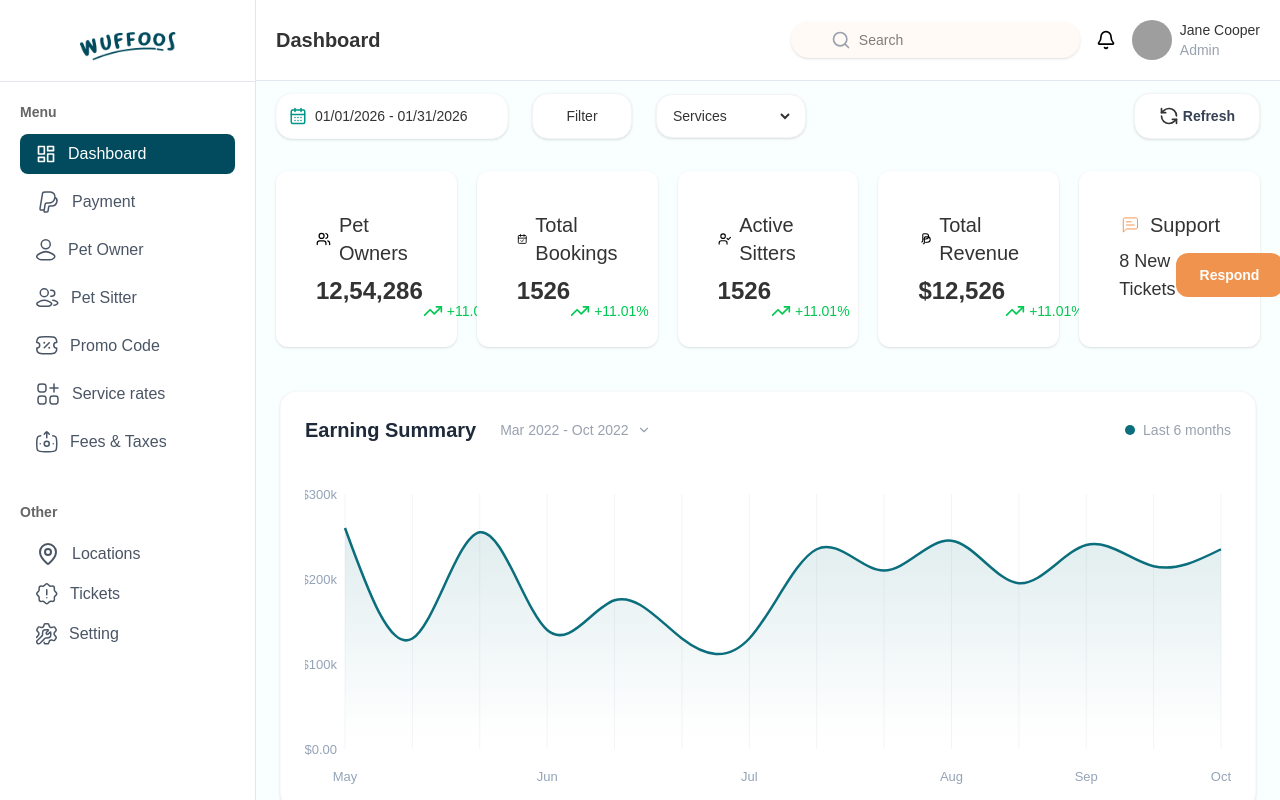
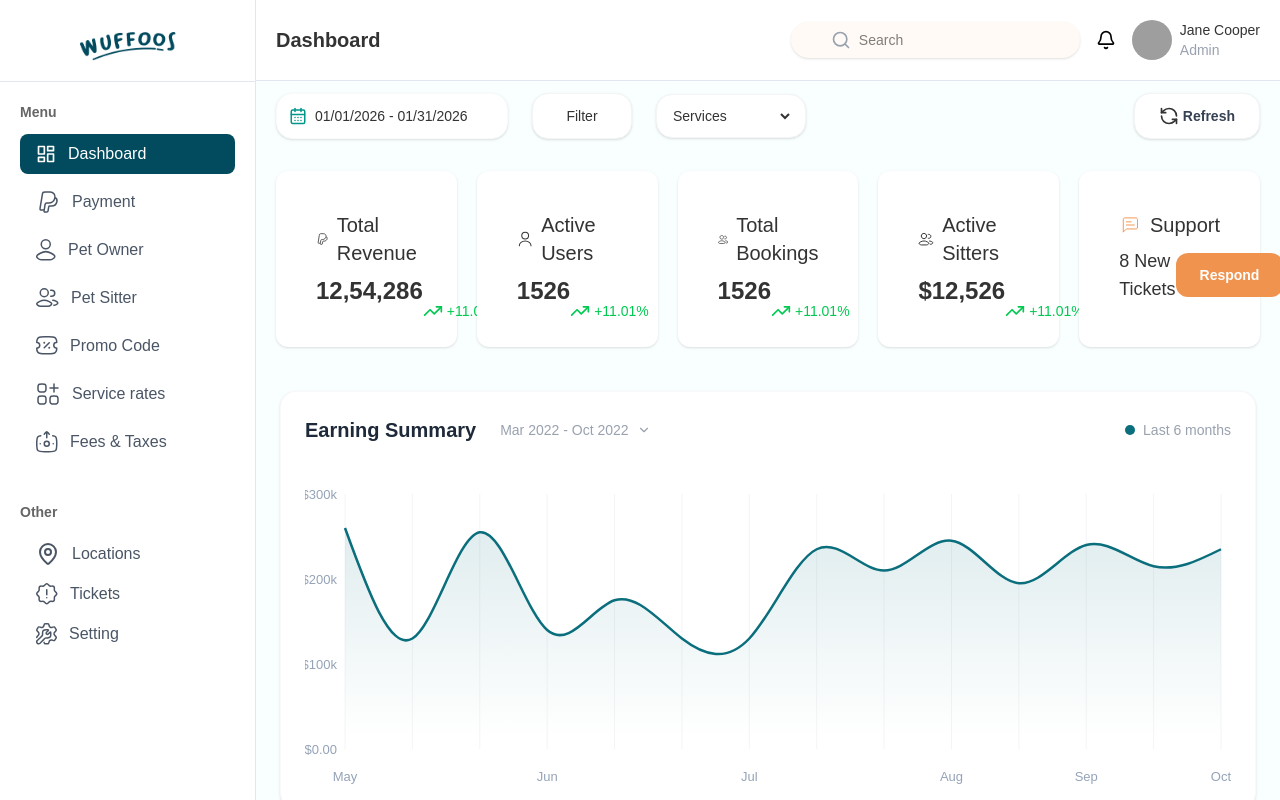
Before and after one commit to Topan-Roy/pet-care-DB, a React (Vite) app: page /dashboard in a window 1280 px wide. Shown: the top 800 px of the page. Built offline with nearby package versions, Linux system fonts and the light colour scheme; grey boxes are pictures that could not be loaded.

Commit message:
added update

```diff
--- a/src/Components/DashBoardCard.jsx
+++ b/src/Components/DashBoardCard.jsx
@@ -1,10 +1,5 @@
 import React from "react";
-import {
-  Users,
-  CalendarCheck,
-  UserCheck,
-  TrendingUp,
-} from "lucide-react";
+import { Users, CalendarCheck, UserCheck, TrendingUp } from "lucide-react";
 import { Link } from "react-router";
 
 const DashBoardCard = () => {
@@ -13,8 +8,26 @@ const DashBoardCard = () => {
       <div className="grid grid-cols-1 md:grid-cols-5 gap-5">
         <div className="bg-white p-10 rounded-xl shadow-sm">
           <div className="flex items-center gap-2 text-sm">
-            <Users size={20} />
-            <span className="text-[#333333] text-xl">Pet Owners</span>
+            <svg
+              width="24"
+              height="24"
+              viewBox="0 0 24 24"
+              fill="none"
+              xmlns="http://www.w3.org/2000/svg"
+            >
+              <path
+                d="M6.29358 4.83499L4.16511 17.6712C3.98586 18.7522 3.89623 19.2927 4.19427 19.6464C4.49231 20 5.03749 20 6.12785 20H6.53027C7.35308 20 7.76448 20 8.04501 19.7555C8.32554 19.5109 8.38372 19.1016 8.50008 18.2828L8.96761 14.9934C9.00457 14.7333 9.02305 14.6033 9.05213 14.492C9.26041 13.6948 9.93391 13.1077 10.7485 13.0132C10.8622 13 10.9929 13 11.2543 13H12.4163C15.5113 13 18.1943 10.8473 18.8803 7.81384C19.5536 4.83576 17.3016 2 14.2631 2L9.62312 2C8.5093 2 7.95239 2 7.51383 2.2348C7.26304 2.36907 7.04377 2.55577 6.87077 2.78235C6.56824 3.17856 6.47669 3.7307 6.29358 4.83499Z"
+                stroke="#333333"
+                stroke-width="1.5"
+              />
+              <path
+                d="M8.24315 19.5001L8.01451 20.8328C7.90978 21.4432 8.38532 22.0001 9.01128 22.0001H11.0018C11.4961 22.0001 11.9179 21.6467 11.9991 21.1645L12.7285 16.8357C12.8098 16.3535 13.2316 16.0001 13.7258 16.0001H15.5289C18.11 16.0001 20.3448 14.2269 20.9047 11.7348C21.2967 9.99028 20.4437 8.31017 19 7.50122"
+                stroke="#333333"
+                stroke-width="1.5"
+              />
+            </svg>
+
+            <span className="text-[#333333] text-xl">Total Revenue</span>
           </div>
           <div className="flex items-center justify-between mt-2">
             <h3 className="text-2xl font-bold text-[#333333]">12,54,286</h3>
@@ -26,7 +39,66 @@ const DashBoardCard = () => {
         </div>
         <div className="bg-white p-10 rounded-xl shadow-sm">
           <div className="flex items-center gap-2 text-sm">
-            <CalendarCheck size={20} />
+            <svg
+              width="24"
+              height="24"
+              viewBox="0 0 24 24"
+              fill="none"
+              xmlns="http://www.w3.org/2000/svg"
+            >
+              <path
+                d="M12 12C14.7614 12 17 9.76142 17 7C17 4.23858 14.7614 2 12 2C9.23858 2 7 4.23858 7 7C7 9.76142 9.23858 12 12 12Z"
+                stroke="#333333"
+                stroke-width="1.5"
+                stroke-linecap="round"
+                stroke-linejoin="round"
+              />
+              <path
+                d="M20.5901 22C20.5901 18.13 16.7402 15 12.0002 15C7.26015 15 3.41016 18.13 3.41016 22"
+                stroke="#333333"
+                stroke-width="1.5"
+                stroke-linecap="round"
+                stroke-linejoin="round"
+              />
+            </svg>
+
+            <span className="text-[#333333] text-xl">Active Users</span>
+          </div>
+          <div className="flex items-center justify-between mt-2">
+            <h3 className="text-2xl font-bold text-[#333333]">1526</h3>
+            <div className="flex items-center gap-1 text-green-500 text-sm -mb-10">
+              <TrendingUp size={20} />
+              <span>+11.01%</span>
+            </div>
+          </div>
+        </div>
+        <div className="bg-white p-10 rounded-xl shadow-sm">
+          <div className="flex items-center gap-2 text-sm">
+            <svg
+              width="23"
+              height="19"
+              viewBox="0 0 23 19"
+              fill="none"
+              xmlns="http://www.w3.org/2000/svg"
+            >
+              <path
+                d="M17.8666 17.25H18.3568C19.5066 17.25 20.4212 16.7261 21.2424 15.9936C23.3285 14.1326 18.4246 12.25 16.7505 12.25M14.7505 2.31877C14.9776 2.27373 15.2134 2.25 15.4552 2.25C17.2752 2.25 18.7505 3.59315 18.7505 5.25C18.7505 6.90685 17.2752 8.25 15.4552 8.25C15.2134 8.25 14.9776 8.22627 14.7505 8.18123"
+                stroke="#333333"
+                stroke-width="1.5"
+                stroke-linecap="round"
+              />
+              <path
+                d="M3.7318 13.3612C2.55282 13.993 -0.538374 15.2831 1.34437 16.8974C2.26408 17.686 3.2884 18.25 4.57621 18.25H11.9248C13.2126 18.25 14.2369 17.686 15.1566 16.8974C17.0394 15.2831 13.9482 13.993 12.7692 13.3612C10.0045 11.8796 6.49648 11.8796 3.7318 13.3612Z"
+                stroke="#333333"
+                stroke-width="1.5"
+              />
+              <path
+                d="M12.2505 4.75C12.2505 6.95914 10.4596 8.75 8.25049 8.75C6.04135 8.75 4.25049 6.95914 4.25049 4.75C4.25049 2.54086 6.04135 0.75 8.25049 0.75C10.4596 0.75 12.2505 2.54086 12.2505 4.75Z"
+                stroke="#333333"
+                stroke-width="1.5"
+              />
+            </svg>
+
             <span className="text-[#333333] text-xl">Total Bookings</span>
           </div>
           <div className="flex items-center justify-between mt-2">
@@ -39,33 +111,32 @@ const DashBoardCard = () => {
         </div>
         <div className="bg-white p-10 rounded-xl shadow-sm">
           <div className="flex items-center gap-2 text-sm">
-            <UserCheck size={20} />
-            <span className="text-[#333333] text-xl">Active Sitters</span>
-          </div>
-          <div className="flex items-center justify-between mt-2">
-            <h3 className="text-2xl font-bold text-[#333333]">1526</h3>
-            <div className="flex items-center gap-1 text-green-500 text-sm -mb-10">
-              <TrendingUp size={20} />
-              <span>+11.01%</span>
-            </div>
-          </div>
-        </div>
-        <div className="bg-white p-10 rounded-xl shadow-sm">
-          <div className="flex items-center gap-2 text-sm">
             <svg
-              width="25"
-              height="20"
+              width="24"
+              height="24"
               viewBox="0 0 24 24"
               fill="none"
-              stroke="currentColor"
-              strokeWidth="2"
-              strokeLinecap="round"
-              strokeLinejoin="round"
+              xmlns="http://www.w3.org/2000/svg"
             >
-              <path d="M7 17.5c.5 0 1 0 1.5-.5.5-.5.5-1.5.5-2.5V4c0-1.1.9-2 2-2h4a5 5 0 0 1 0 10h-4" />
-              <path d="M10 21c.5 0 1 0 1.5-.5.5-.5.5-1.5.5-2.5V10c0-1.1.9-2 2-2h4a5 5 0 0 1 0 10h-4" />
+              <path
+                d="M18.6161 20H19.1063C20.2561 20 21.1707 19.4761 21.9919 18.7436C24.078 16.8826 19.1741 15 17.5 15M15.5 5.06877C15.7271 5.02373 15.9629 5 16.2048 5C18.0247 5 19.5 6.34315 19.5 8C19.5 9.65685 18.0247 11 16.2048 11C15.9629 11 15.7271 10.9763 15.5 10.9312"
+                stroke="#333333"
+                stroke-width="1.5"
+                stroke-linecap="round"
+              />
+              <path
+                d="M4.48131 16.1112C3.30234 16.743 0.211137 18.0331 2.09388 19.6474C3.01359 20.436 4.03791 21 5.32572 21H12.6743C13.9621 21 14.9864 20.436 15.9061 19.6474C17.7889 18.0331 14.6977 16.743 13.5187 16.1112C10.754 14.6296 7.24599 14.6296 4.48131 16.1112Z"
+                stroke="#333333"
+                stroke-width="1.5"
+              />
+              <path
+                d="M13 7.5C13 9.70914 11.2091 11.5 9 11.5C6.79086 11.5 5 9.70914 5 7.5C5 5.29086 6.79086 3.5 9 3.5C11.2091 3.5 13 5.29086 13 7.5Z"
+                stroke="#333333"
+                stroke-width="1.5"
+              />
             </svg>
-            <span className="text-[#333333] text-xl">Total Revenue</span>
+
+            <span className="text-[#333333] text-xl">Active Sitters</span>
           </div>
           <div className="flex items-center justify-between mt-2">
             <h3 className="text-2xl font-bold text-[#333333]">$12,526</h3>
```
